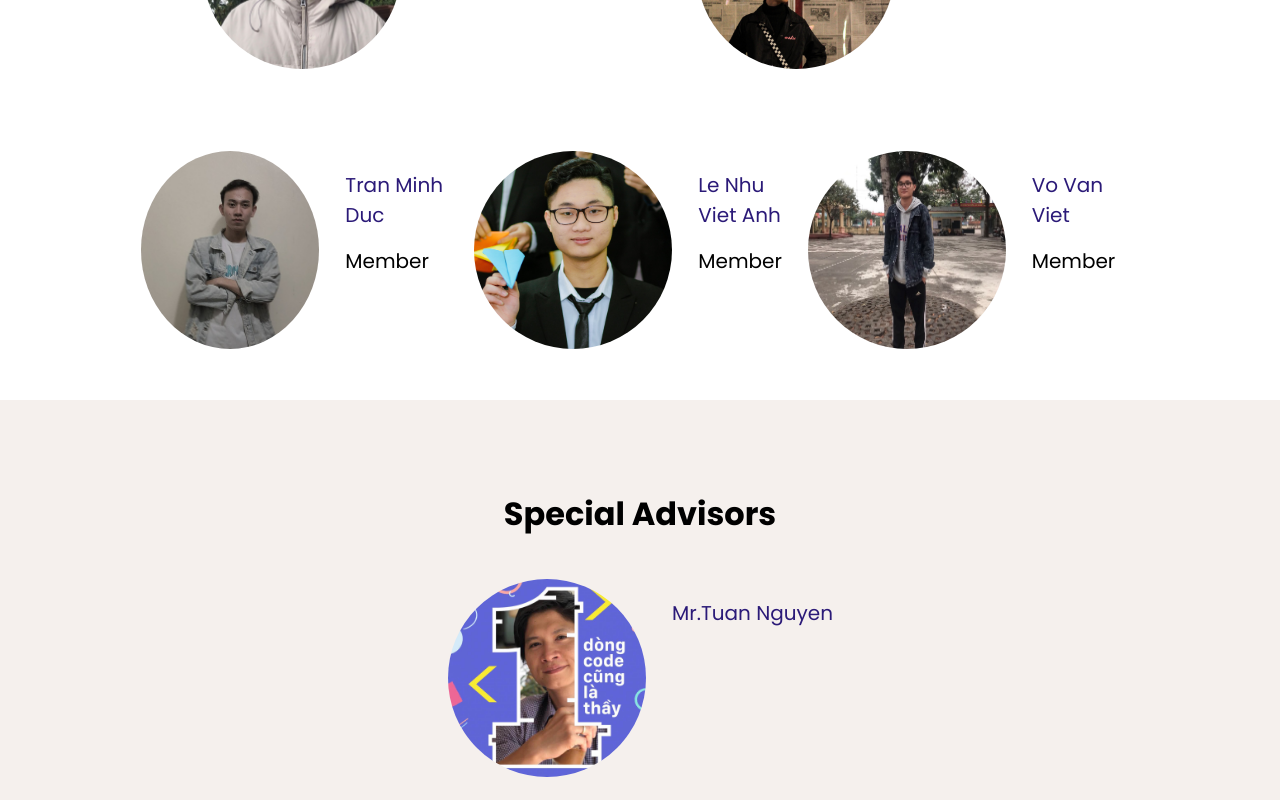
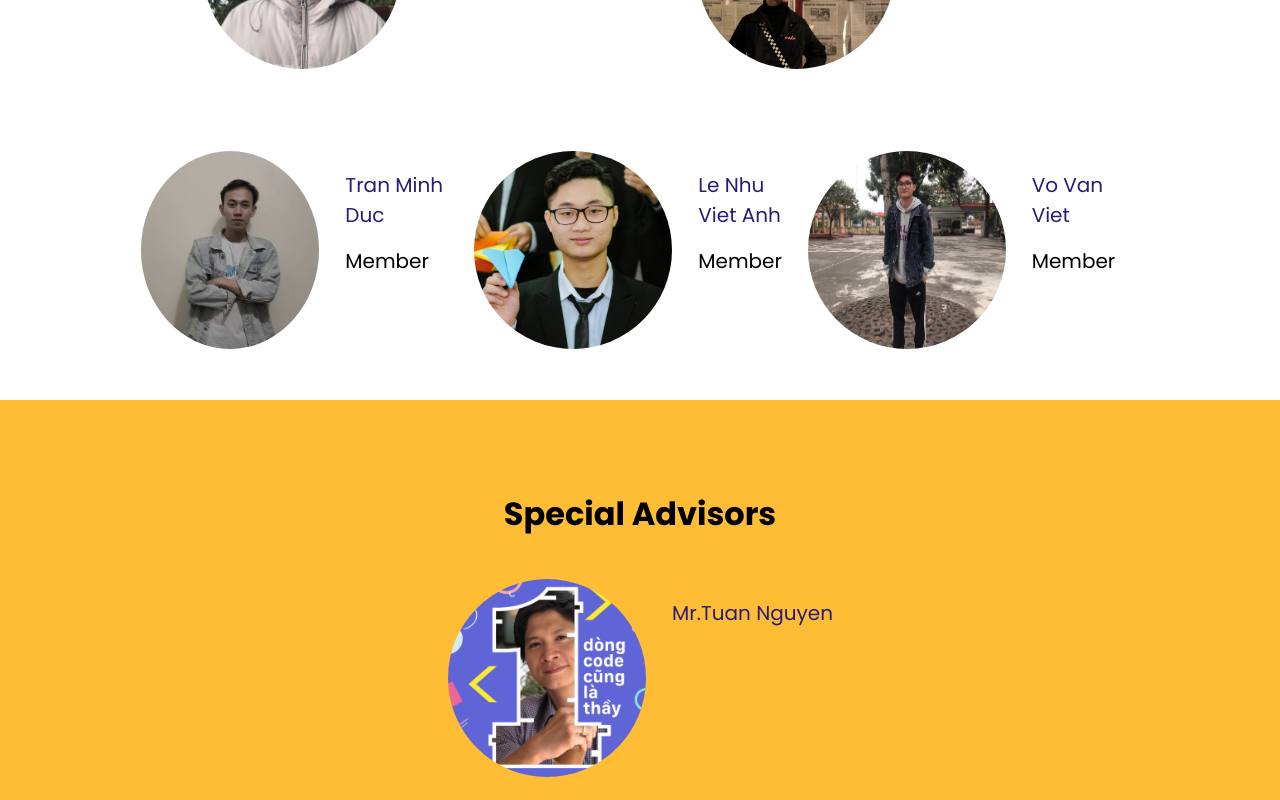
Before and after one commit to T2108A-Luonvuituoi-G1/Origami-eProject, a React (Create React App) app: page /aboutus in a window 1280 px wide. Shown: the part 1293-2093 px from the top of the page. Built offline with nearby package versions, Linux system fonts and the light colour scheme.

Commit message:
Update AboutUsFooter.css

```diff
--- a/src/OrigamiPage/AboutUs/Assets/Css/AboutUsFooter.css
+++ b/src/OrigamiPage/AboutUs/Assets/Css/AboutUsFooter.css
@@ -1,7 +1,7 @@
 .about_teacher{
     height: 400px;
     padding: 50px 15px;
-    background-color:  #f5f0ed;
+    background-color:  #FFBD35;
     width: 100%;
 }
 .about_teacher > div > div{
```
